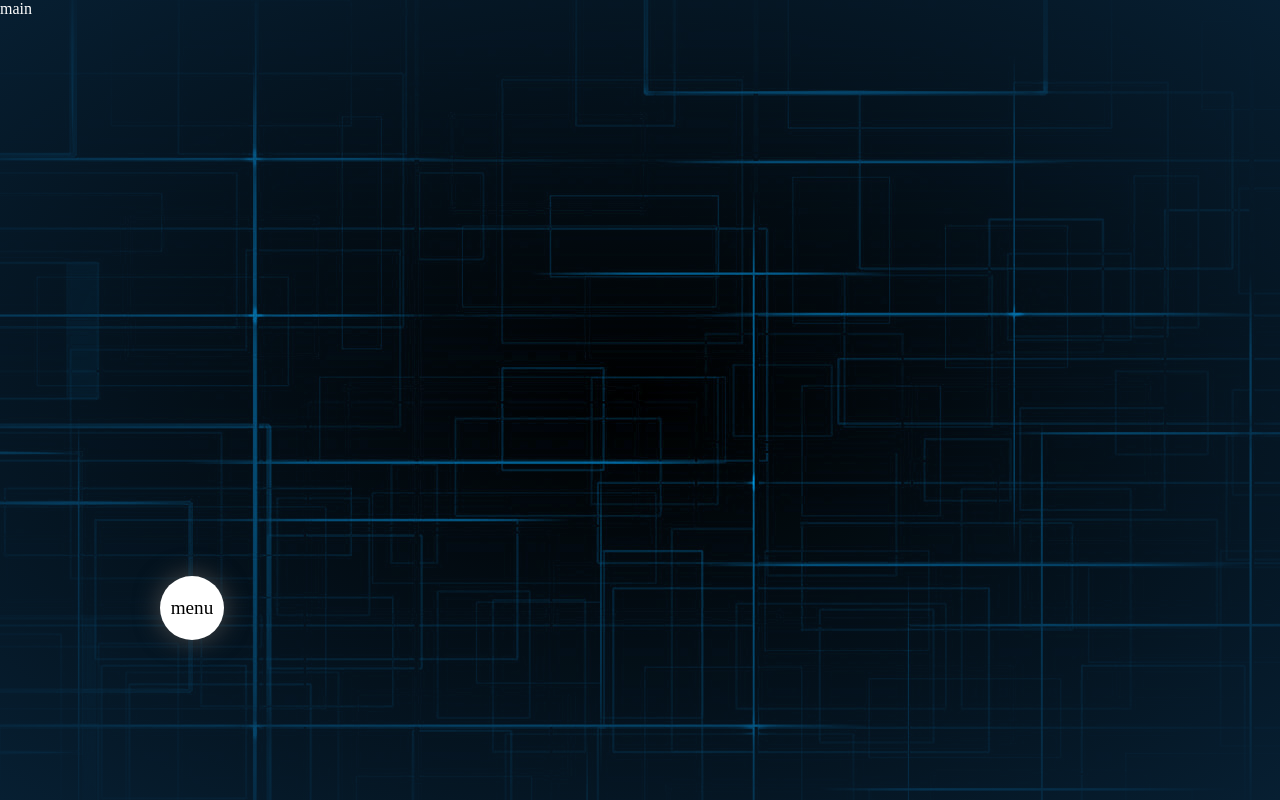
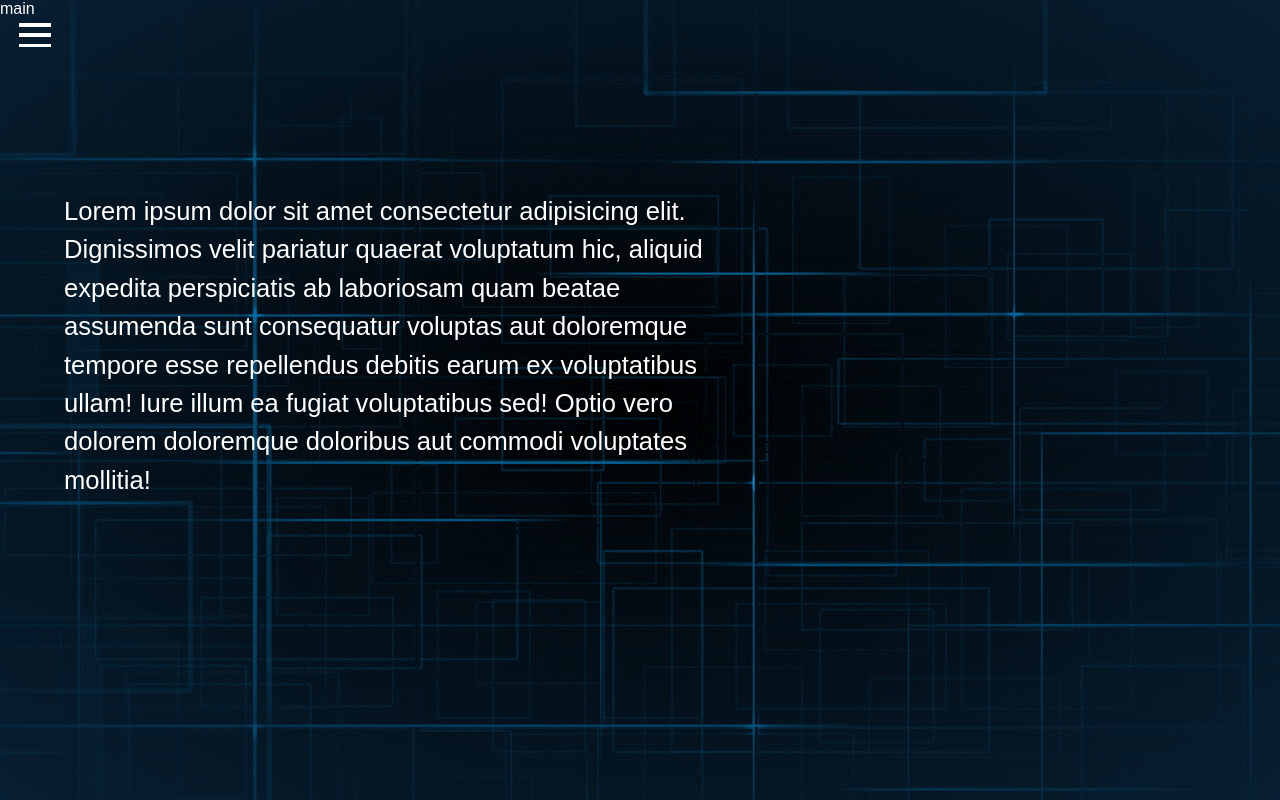
Before and after one commit to DenzelHawking/portfolio, a PHP site: page / in a window 1280 px wide. Run offline with PHP 8.4, Linux system fonts and the light colour scheme.

Commit message:
portfolio menu changed and added the text

```diff
--- a/css/index.css
+++ b/css/index.css
@@ -6,6 +6,7 @@ body {
   padding: 0;
 
   background: url(../images/background.jpg);
+  font-family: Arial;
 }
 
 .pages {
@@ -18,8 +19,6 @@ body {
 ======================== */
 .content {
   position: absolute;
-  top: calc(50% - 50vh);
-  left: calc(50% - 50vw);
   width: 100vw;
   height: 100vh;
 }
@@ -118,6 +117,20 @@ body {
   animation: rotateContentCubeRight 1.5s linear;
 }
 
+/* ========================
+  text content
+======================== */
+
+.text {
+  position: absolute;
+  left: 5vw;
+  top: 15vw;
+  width: 50%;
+  font-size: 2vw;
+  line-height: 3vw;
+}
+
+/* rotateY(25deg) */
 
 
 /* ========================
--- a/css/menu.css
+++ b/css/menu.css
@@ -1,8 +1,179 @@
+/* ================
+    menu icon
+  ================ */
+.menu__icon {
+  position: absolute;
+  top: 1.5vw;
+  left: 1.5vw;
+  width: 2.5vw;
+  height: 2.5vw;
+  cursor: pointer;
+  z-index: 2;
+}
+
+.menu__line {
+  position: absolute;
+  width: 100%;
+  height: .3vw;
+  background: #fff;
+  transform-origin: center;
+}
+
+.menu__line-0 {
+  top: .3vw;
+}
+
+.menu__line-1 {
+  top: calc(50% - .3vw/2);
+  transition-delay: .15s;
+}
+
+.menu__line-2 {
+  top: calc(100% - .6vw);
+}
+
+
+/*
+    set menu icon animation
+  ================ */
+.menu__icon.opened .menu__line-0 {
+  animation: menuOpenLine1 .3s linear forwards;
+}
+
+.menu__icon.opened .menu__line-1 {
+  opacity: 0;
+}
+
+.menu__icon.opened .menu__line-2 {
+  animation: menuOpenLine2 .3s linear forwards;
+}
+
+.menu__icon.closed .menu__line-0 {
+  animation: menuCloseLine1 .3s linear forwards;
+}
+
+.menu__icon.closed .menu__line-1 {
+  opacity: 1;
+}
+
+.menu__icon.closed .menu__line-2 {
+  animation: menuCloseLine2 .3s linear forwards;
+}
+
+
+/*
+    menu icon animation
+  ================ */
+@keyframes menuOpenLine1 {
+  50% {
+    top: calc(50% - .3vw/2);
+    transform: rotate(0);
+  }
+
+  100% {
+    top: calc(50% - .3vw/2);
+    transform: rotate(45deg);
+  }
+}
+
+@keyframes menuOpenLine2 {
+  50% {
+    top: calc(50% - .3vw/2);
+    transform: rotate(0);
+  }
+
+  100% {
+    top: calc(50% - .3vw/2);
+    transform: rotate(-45deg);
+  }
+}
+
+@keyframes menuCloseLine1 {
+  0% {
+    top: calc(50% - .3vw/2);
+    transform: rotate(45deg);
+  }
+
+  50% {
+    top: calc(50% - .3vw/2);
+    transform: rotate(0);
+  }
+
+  100% {
+    top: .3vw;
+  }
+}
+
+@keyframes menuCloseLine2 {
+  0% {
+    top: calc(50% - .3vw/2);
+    transform: rotate(-45deg);
+  }
+
+  50% {
+    top: calc(50% - .3vw/2);
+    transform: rotate(0);
+  }
+
+  100% {
+    top: calc(100% - .6vw);
+  }
+}
+
+
+/* ================
+    menu block
+  ================ */
+.menu {
+  position: absolute;
+  top: 0;
+  left: 0;
+  width: 20vw;
+  height: 100%;
+  background: #071f31;
+  transition: transform .3s;
+  transform: translateX(-100%);
+  z-index: 1;
+}
+
+.menu.active {
+  transform: translateX(0);
+}
+
+.menu__inner {
+  position: absolute;
+  left: 0;
+  top: 7vw;
+  width: 100%;
+}
+
+.menu__item {
+  width: 100%;
+  height: 3vw;
+  line-height: 3vw;
+  font-size: 1.5vw;
+  color: #fff;
+  cursor: pointer;
+  padding-left: 2vw;
+  margin-bottom: 1vw;
+  box-sizing: border-box;
+  transition: color .3s;
+}
+
+.menu__item:hover {
+  color: #0175b5;
+}
+
+.menu__item.active {
+  color: #1fafff;
+}
+
+
 /* ========================
   main
 ======================== */
 
-.menu {
+/* .menu {
   position: absolute;
   bottom: 5vw;
   left: 5vw;
@@ -58,14 +229,14 @@
   text-align: center;
   font-size: 1vw;
   line-height: 1vw;
-}
+} */
 
 
 /*
   animation moving
 ======================== */
 
-.circle-menu.active {
+/* .circle-menu.active {
   animation: rotateMenu 1.5s ease;
 }
 
@@ -107,14 +278,14 @@
 
 .circle-menu .circle-menu__item-4 {
   transition-delay: .8s;
-}
+} */
 
 
 /* ========================
   animation
 ======================== */
 
-@keyframes rotateMenu {
+/* @keyframes rotateMenu {
   0% {
     transform: rotate(0deg)
   }
@@ -122,7 +293,7 @@
   100% {
     transform: rotate(-360deg)
   }
-}
+} */
 
 
 
@@ -130,8 +301,6 @@
 /* ========================
   adaptive
 ======================== */
-
-
 /* .menu {
   transform: scale(3);
   left: calc(50% - 10vw);
--- a/index.html
+++ b/index.html
@@ -2,7 +2,7 @@
 <html lang="en">
 <head>
   <meta charset="UTF-8">
-  <meta name="viewport" content="width=device-width, initial-scale=1.0">
+  <meta name="viewport" content="width=device-width, initial-scale=1">
   <title>Portfolio</title>
 
   <link rel="stylesheet" href="./css/index.css">
@@ -10,15 +10,21 @@
   <link rel="stylesheet" href="./css/cube.css">
 </head>
 <body>
+  <div class="popup-bg"></div>
+
+  <div class="menu__icon">
+    <div class="menu__line menu__line-0"></div>
+    <div class="menu__line menu__line-1"></div>
+    <div class="menu__line menu__line-2"></div>
+  </div>
 
   <div class="menu">
-    <div class="current-tab-title">menu</div>
-    <div class="circle-menu">
-      <div class="circle-menu__item circle-menu__item-0"><div class="menu__title">main</div></div>
-      <div class="circle-menu__item circle-menu__item-1"><div class="menu__title">about us</div></div>
-      <div class="circle-menu__item circle-menu__item-2"><div class="menu__title">our skills</div></div>
-      <div class="circle-menu__item circle-menu__item-3"><div class="menu__title">our projecks</div></div>
-      <div class="circle-menu__item circle-menu__item-4"><div class="menu__title">contact us</div></div>
+    <div class="menu__inner">
+      <div class="menu__item menu__item-0 active"><div class="menu__title">Main</div></div>
+      <div class="menu__item menu__item-1"><div class="menu__title">About us</div></div>
+      <div class="menu__item menu__item-2"><div class="menu__title">Our skills</div></div>
+      <div class="menu__item menu__item-3"><div class="menu__title">Our projects</div></div>
+      <div class="menu__item menu__item-4"><div class="menu__title">Contact us</div></div>
     </div>
   </div>
 
@@ -35,14 +41,26 @@
 
     <div class="pages pages-0 main">
       <div class="title">main</div>
+      <div class="text">
+        Lorem ipsum dolor sit amet consectetur adipisicing elit. Dignissimos velit pariatur quaerat voluptatum hic, aliquid expedita perspiciatis ab laboriosam quam beatae assumenda sunt consequatur voluptas aut doloremque tempore esse repellendus debitis earum ex voluptatibus ullam! Iure illum ea fugiat voluptatibus sed! Optio vero dolorem doloremque doloribus aut commodi voluptates mollitia!
+      </div>
+
     </div>
 
     <div class="pages pages-1 about-us">
       <div class="title">about us</div>
+      <div class="text">
+        Lorem ipsum dolor sit amet consectetur adipisicing elit. Dignissimos velit pariatur quaerat voluptatum hic, aliquid expedita perspiciatis ab laboriosam quam beatae assumenda sunt consequatur voluptas aut doloremque tempore esse repellendus debitis earum ex voluptatibus ullam! Iure illum ea fugiat voluptatibus sed! Optio vero dolorem doloremque doloribus aut commodi voluptates mollitia!
+      </div>
+
     </div>
 
     <div class="pages pages-2 our-skills">
       <div class="title">our skills</div>
+      <div class="text">
+        Lorem ipsum dolor sit amet consectetur adipisicing elit. Dignissimos velit pariatur quaerat voluptatum hic, aliquid expedita perspiciatis ab laboriosam quam beatae assumenda sunt consequatur voluptas aut doloremque tempore esse repellendus debitis earum ex voluptatibus ullam! Iure illum ea fugiat voluptatibus sed! Optio vero dolorem doloremque doloribus aut commodi voluptates mollitia!
+      </div>
+
       <div class="skills-cube">
         <div class="skills-cube__inner">
           <div class="skills-cube__side skills-cube__side-0"></div>
@@ -55,12 +73,20 @@
       </div>
     </div>
 
-    <div class="pages pages-3 our-projecks">
-      <div class="title">our projecks</div>
+    <div class="pages pages-3 our-projects">
+      <div class="title">our project  s</div>
+      <div class="text">
+        Lorem ipsum dolor sit amet consectetur adipisicing elit. Dignissimos velit pariatur quaerat voluptatum hic, aliquid expedita perspiciatis ab laboriosam quam beatae assumenda sunt consequatur voluptas aut doloremque tempore esse repellendus debitis earum ex voluptatibus ullam! Iure illum ea fugiat voluptatibus sed! Optio vero dolorem doloremque doloribus aut commodi voluptates mollitia!
+      </div>
+
     </div>
 
     <div class="pages pages-4 contact-us">
       <div class="title">contact us</div>
+      <div class="text">
+        Lorem ipsum dolor sit amet consectetur adipisicing elit. Dignissimos velit pariatur quaerat voluptatum hic, aliquid expedita perspiciatis ab laboriosam quam beatae assumenda sunt consequatur voluptas aut doloremque tempore esse repellendus debitis earum ex voluptatibus ullam! Iure illum ea fugiat voluptatibus sed! Optio vero dolorem doloremque doloribus aut commodi voluptates mollitia!
+      </div>
+
     </div>
 
   </div>
--- a/js/menu.js
+++ b/js/menu.js
@@ -1,14 +1,34 @@
-let menuBtn = document.querySelector('.circle-menu');
-let menuItem = document.querySelectorAll('.circle-menu__item');
+const menuIcon = document.querySelector('.menu__icon');
+const menu = document.querySelector('.menu');
+const menuItem = document.querySelectorAll('.menu__item');
+let previousTab = 0;
 
-
-menuBtn.onclick = () => menuBtn.classList.toggle('active');
+menuIcon.onclick = () => {
+  menuIcon.classList.contains('opened') ? closeMenu() : openMenu();
+}
 
 menuItem.forEach((elem, index) => {
   elem.onclick = () => {
-    event.stopPropagation();
-    menuBtn.classList.remove('active');
+    elem.classList.add('active');
+    menuItem[previousTab].classList.remove('active');
+    previousTab = index;
 
-    getRotateSide(index)
-  };
-});
+    setTimeout(() => {
+      getRotateSide(index);
+    }, 300);
+
+    closeMenu();
+  }
+})
+
+function openMenu() {
+  menuIcon.classList.add('opened');
+  menuIcon.classList.remove('closed');
+  menu.classList.add('active');
+}
+
+function closeMenu() {
+  menuIcon.classList.add('closed');
+  menuIcon.classList.remove('opened');
+  menu.classList.remove('active');
+}
--- a/js/rotate-tab.js
+++ b/js/rotate-tab.js
@@ -1,18 +1,19 @@
-let contentTab = document.querySelector('.content__tab-cube');
-let currentTab = document.querySelector('.current-tab');
-let nextTab = document.querySelector('.next-tab');
-let tabsInner = document.querySelectorAll('.pages');
+const contentTab = document.querySelector('.content__tab-cube');
+const currentTab = document.querySelector('.current-tab');
+const nextTab = document.querySelector('.next-tab');
+const tabsInner = document.querySelectorAll('.pages');
 
-let rotateSide = ['top', 'bottom', 'left', 'right'];
+const rotateSide = ['top', 'bottom', 'left', 'right'];
+
 let currentTabIndex = 0;
 
 currentTab.innerHTML = tabsInner[0].innerHTML;
 
 
 function getRotateSide(index) {
-  if (currentTabIndex == index) return;
+  if (currentTabIndex === index) return;
 
-  let randomNumber = Math.floor(Math.random() * 4);
+  const randomNumber = Math.floor(Math.random() * 4);
   currentTabIndex = index;
   nextTab.innerHTML = tabsInner[index].innerHTML;
 
```
